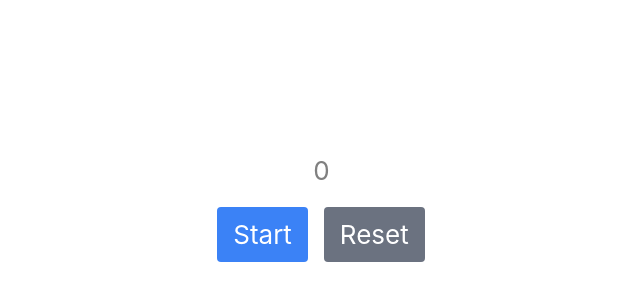
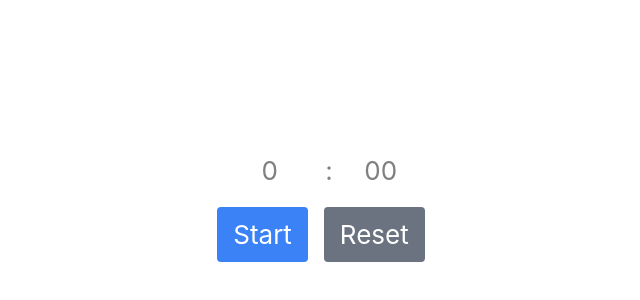
Before and after one commit to yoshikawa11/React100, a React (Create React App) app in the folder React100Knocks/: page / in a window 1280 px wide. Shown: the part 194-494 px from the top of the page, without its empty margins (311-951 px from the left). Built offline with nearby package versions, Linux system fonts and the light colour scheme; the HTML template or start-up script is replaced by a standard one.

Commit message:
秒の表示を00埋めする

```diff
--- a/React100Knocks/src/component/Timer.tsx
+++ b/React100Knocks/src/component/Timer.tsx
@@ -2,6 +2,7 @@ import React, { useState, useEffect } from 'react';
 
 function Timer() {
   const [totalSeconds, setTotalSeconds] = useState<number>(0);
+  const [seconds, setSeconds] = useState<string>('00');
   const [isRunning, setIsRunning] = useState<boolean>(false);
 
   useEffect(() => {
@@ -9,8 +10,12 @@ function Timer() {
 
     if (isRunning) {
       interval = setInterval(() => {
-        if (totalSeconds > 0) {
-          setTotalSeconds((prevTotalSeconds) => prevTotalSeconds - 1);
+        // if (totalSeconds > 0) {
+        //   setTotalSeconds((prevTotalSeconds) => prevTotalSeconds - 1);
+        // }
+        const numSeconds = parseInt(seconds, 10);
+        if (numSeconds > 0) {
+            setSeconds((prevSeconds) => (parseInt(prevSeconds) - 1).toString().padStart(2, '0'));
         }
       }, 1000);
     } else {
@@ -32,21 +37,30 @@ function Timer() {
 
   const handleReset = () => {
     setTotalSeconds(0);
+    setSeconds('00');
     setIsRunning(false);
   };
 
   const handleInputChange = (event: React.ChangeEvent<HTMLInputElement>) => {
     const { value } = event.target;
-    const seconds = parseInt(value, 10);
-    setTotalSeconds(isNaN(seconds) ? 0 : seconds);
+    // const time = parseInt(value, 10);
+    // setTotalSeconds(isNaN(time) ? 0 : time);
+    setSeconds(value);
   };
 
   return (
     <div className="flex flex-col items-center justify-center">
       <div className="flex items-center">
+      <input
+          type="number"
+          value={totalSeconds} // minutesに書き換える
+          onChange={handleInputChange}
+          className="w-24 h-10 text-center"
+        />
+        <span>:</span>
         <input
-          type="number"
-          value={totalSeconds}
+          type="text"
+          value={seconds}
           onChange={handleInputChange}
           className="w-24 h-10 text-center"
         />
```
